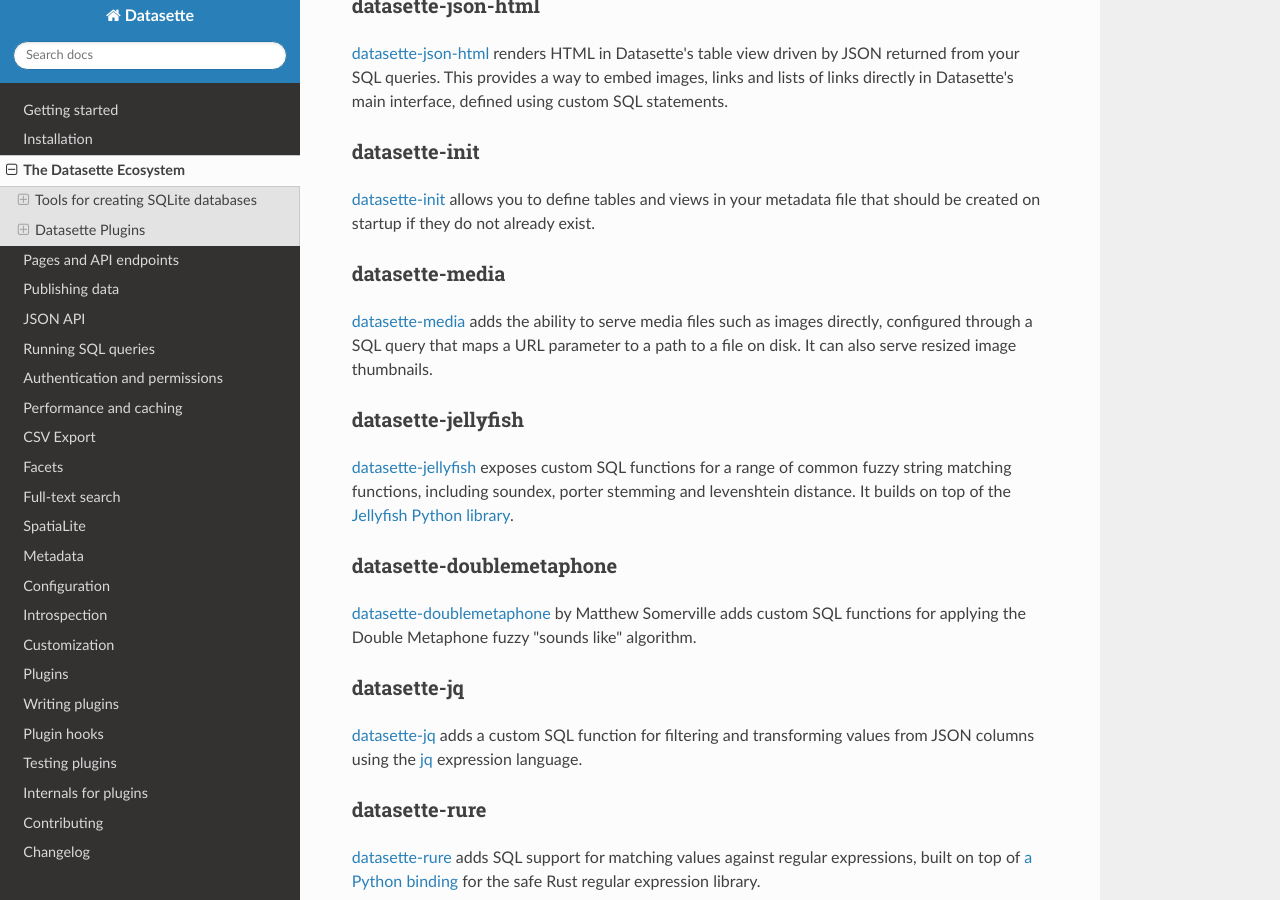
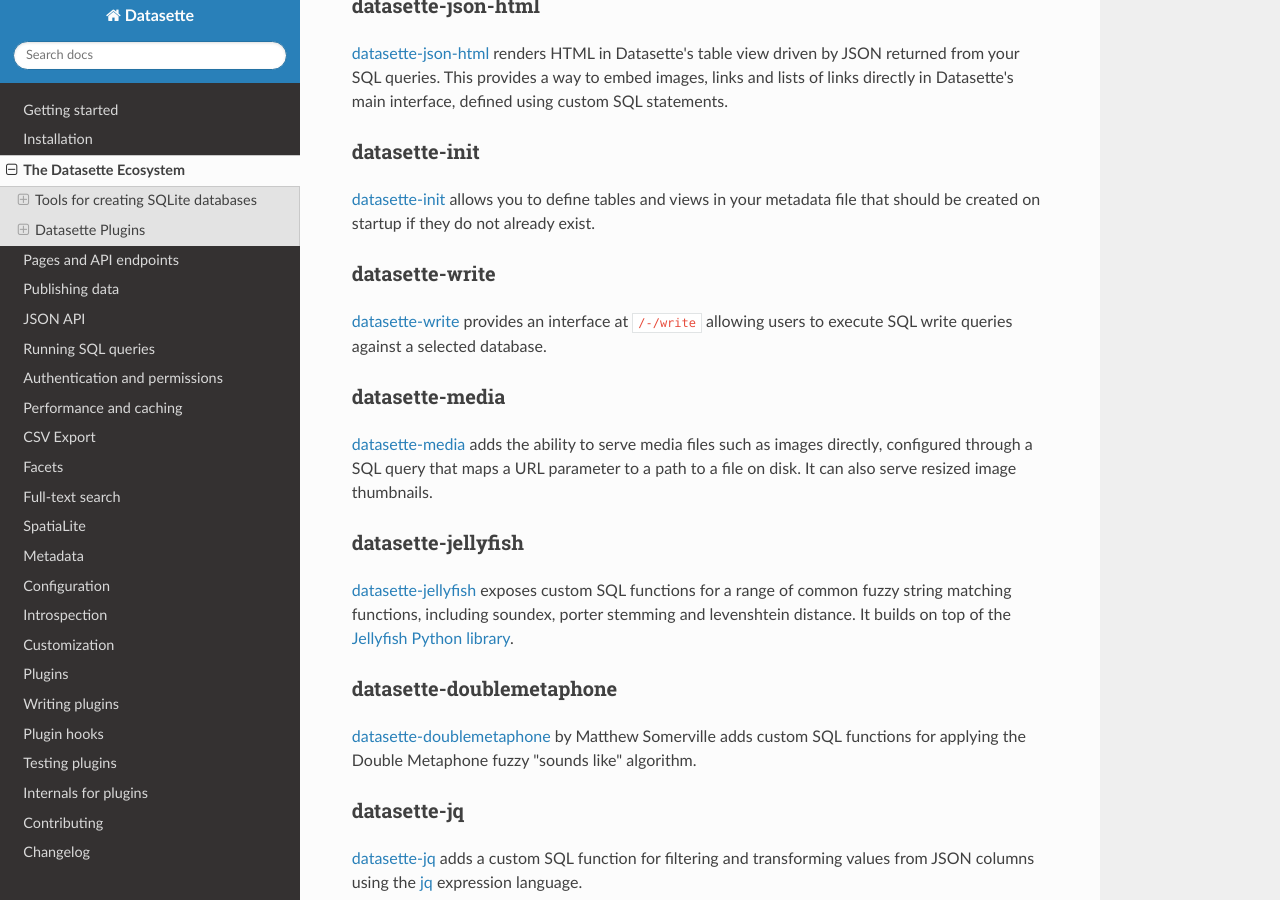
Before and after one commit to simonw/datasette, a Sphinx documentation site: the page built from docs/ecosystem.rst, in a window 1280 px wide and 900 px high, scrolled down 2819 px. Built offline with Sphinx 7.4.7 and the Read the Docs theme 2.0.0, drawn with Linux system fonts in a browser that asks for light colours.

Commit message:
Added datasette-write to plugins list on Ecosystem

```diff
--- a/docs/ecosystem.rst
+++ b/docs/ecosystem.rst
@@ -112,6 +112,11 @@
 
 `datasette-init <https://github.com/simonw/datasette-init>`__ allows you to define tables and views in your metadata file that should be created on startup if they do not already exist.
 
+datasette-write
+---------------
+
+`datasette-write <https://github.com/simonw/datasette-write>`__ provides an interface at ``/-/write`` allowing users to execute SQL write queries against a selected database.
+
 datasette-media
 ---------------
 
```
